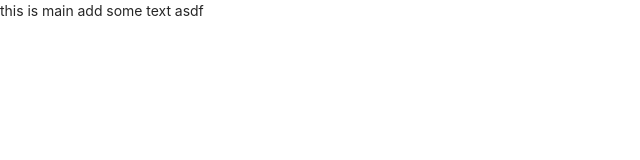
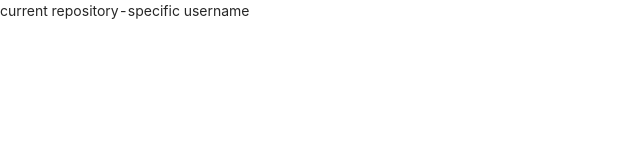
Before and after one commit to lemonkang/Financial, a React (Create React App) app: page / in a window 1280 px wide. Shown: the top 160 px of the page, without its empty margins (0-640 px from the left). Built offline with nearby package versions, Linux system fonts and the light colour scheme.

Commit message:
modify username

```diff
--- a/src/App.tsx
+++ b/src/App.tsx
@@ -3,9 +3,7 @@ import React from 'react'
 const App = () => {
   return (
     <div>
-      this is main
-        add some text
-        asdf
+      current repository-specific username
     </div>
   )
 }
```
